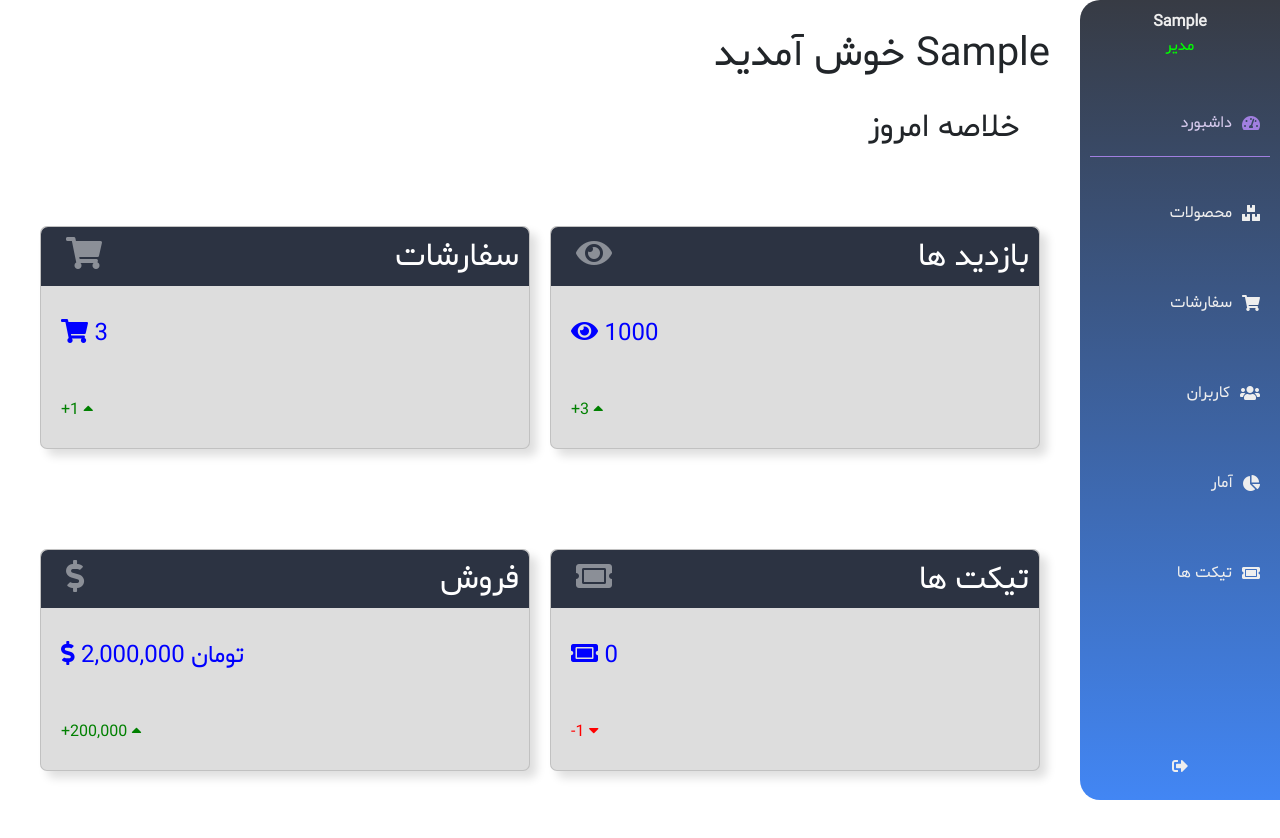
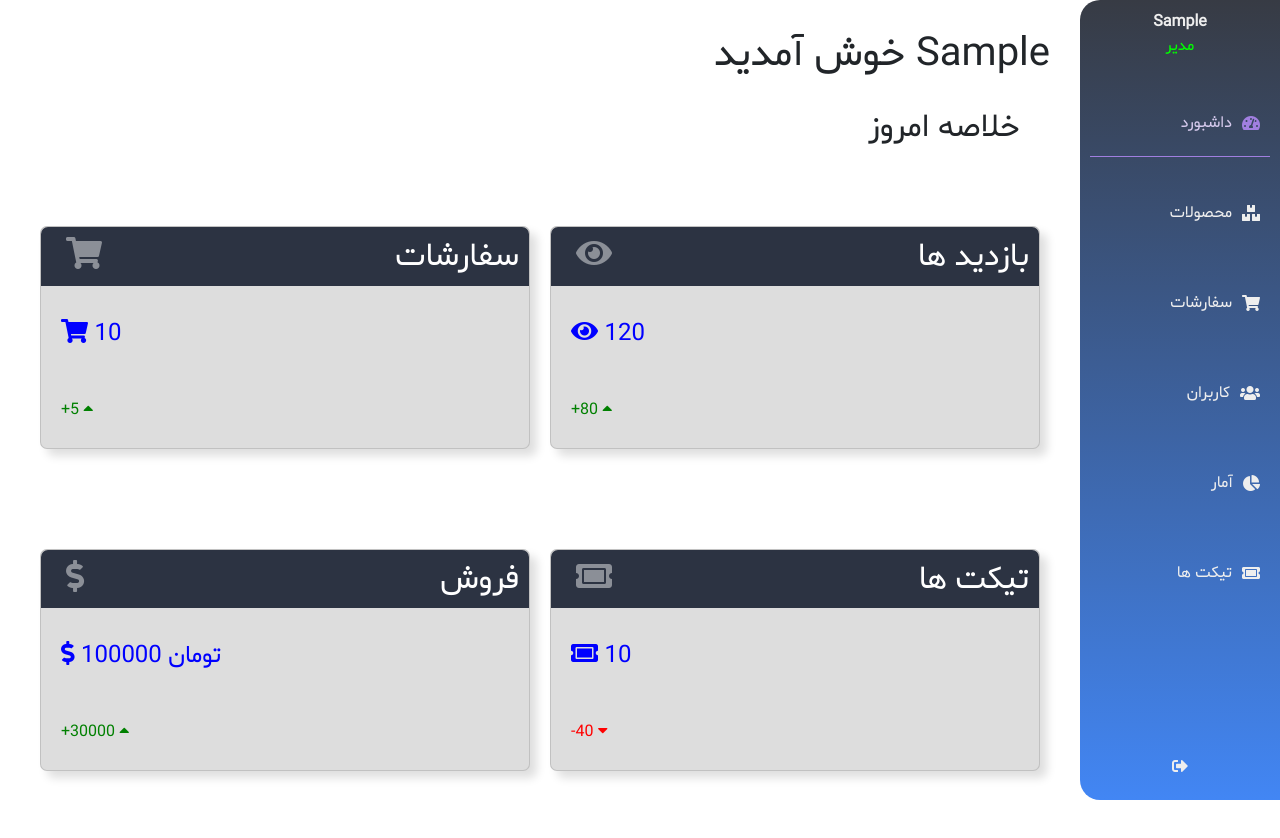
Before and after one commit to Aka-Amir/online-shop, an Angular app in the folder admin-dashboard/: page /dashboard in a window 1280 px wide. Both pictures are taken after typing "Sample", "Sample123" into the empty fields and a click on the button "ورود". Shown: the top 838 px of the page. Built offline with nearby package versions, Linux system fonts and the light colour scheme; no server answers.

Commit message:
Dashboard: dynamic data

```diff
--- /dev/null
+++ b/admin-dashboard/src/app/core/Api/ApiRoutes.ts
@@ -0,0 +1,15 @@
+const ApiServer = "http:/localhost";
+const ApiPort = ":3000";
+const ApiAdress = ApiServer + ApiPort;
+const ApiUsers = ApiAdress + "/user";
+const ApiAdmin = ApiAdress + "/admin";
+
+export const AdminRoutes = {
+    TOKEN : ApiAdmin + "/token",
+    LOGIN : ApiAdmin + "/login",
+    VIEWS : ApiAdmin + "/views",
+    ORDERS_COUNT : ApiAdmin + "/orderscount",
+    INCOME : ApiAdmin + "/income",
+    TICKET_COUNT : ApiAdmin + "/ticketcount",
+
+}
--- a/admin-dashboard/src/app/core/guard.module.ts
+++ b/admin-dashboard/src/app/core/guard.module.ts
@@ -4,11 +4,12 @@ import { LogGuard } from './guards/log.guard';
 import { LoginService } from './service/login.service';
 import { ProductsService } from './service/products.service';
 import { OrderService } from './service/orders.service';
+import { DashboardService } from './service/Dashboard.service';
 import { HttpClientModule } from '@angular/common/http';
 import { UsersService } from './service/users.service';
 
 @NgModule({
     imports: [CommonModule, HttpClientModule],
-    providers: [LogGuard, LoginService, ProductsService, OrderService , UsersService]
+    providers: [LogGuard, LoginService, ProductsService, OrderService , UsersService, DashboardService]
 })
 export class GuardModule { }
--- /dev/null
+++ b/admin-dashboard/src/app/core/service/Dashboard.service.ts
@@ -0,0 +1,50 @@
+import { Injectable } from '@angular/core';
+import { HttpClient } from '@angular/common/http';
+import { AdminRoutes } from '../Api/ApiRoutes';
+
+@Injectable({
+  providedIn: 'root',
+})
+export class DashboardService {
+  constructor(private http: HttpClient) {}
+  getViews(token: string) {
+    const response = this.http.post(AdminRoutes.VIEWS, {
+      token: token
+    });
+    // return response;
+    return {
+      toDay: 120,
+      tomorrow: 40
+    }
+  }
+  getOrderCount(token: string) {
+    const response = this.http.post(AdminRoutes.ORDERS_COUNT, {
+      token: token
+    });
+    // return response;
+    return {
+      toDay: 10,
+      tomorrow: 5
+    }
+  }
+  getIncome(token: string) {
+    const response = this.http.post(AdminRoutes.INCOME, {
+      token: token
+    });
+    // return response;
+    return {
+      toDay: 100000,
+      tomorrow: 70000
+    }
+  }
+  getTicketsCount(token: string) {
+    const response = this.http.post(AdminRoutes.TICKET_COUNT, {
+      token: token
+    });
+    // return response;
+    return {
+      toDay: 10,
+      tomorrow: 50
+    }
+  }
+}
--- a/admin-dashboard/src/app/pages/first-page/components/dashboard/dashboard.component.html
+++ b/admin-dashboard/src/app/pages/first-page/components/dashboard/dashboard.component.html
@@ -7,46 +7,58 @@
 <div class="userCard">
   <div class="card">
     <h4 class="headline">
-            بازدید ها <i class="fas fa-eye"></i>
+      بازدید ها
+      <i class="fas fa-eye"></i>
     </h4>
     <p class="value">
-            <i class="fas fa-eye"></i> 1000
+      <i class="fas fa-eye"></i>
+      {{ views.toDay }}
     </p>
-        <p class="total green">
-            +3 <i class="fas fa-caret-up"></i>
+    <p [class]="['total', ((views.toDay - views.tomorrow) >= 0? 'green': 'red')]">
+      {{(views.toDay - views.tomorrow) >= 0? "+": "" }}{{views.toDay - views.tomorrow}}
+      <i class="fas fa-caret-up"></i>
     </p>
   </div>
   <div class="card">
     <h4 class="headline">
-            سفارشات <i class="fas fa-shopping-cart"></i>
+      سفارشات
+      <i class="fas fa-shopping-cart"></i>
     </h4>
     <p class="value">
-            <i class="fas fa-shopping-cart"></i> 3
+      <i class="fas fa-shopping-cart"></i>
+      {{ ordersCount.toDay }}
     </p>
-        <p class="total green">
-            +1 <i class="fas fa-caret-up"></i>
+    <p [class]="['total', ((ordersCount.toDay - ordersCount.tomorrow) >= 0? 'green': 'red')]">
+      {{(ordersCount.toDay - ordersCount.tomorrow) >= 0? "+": "" }}{{ordersCount.toDay - ordersCount.tomorrow}}
+      <i class="fas fa-caret-up"></i>
     </p>
   </div>
   <div class="card">
     <h4 class="headline">
-            تیکت ها <i class="fas fa-ticket-alt"></i>
+      تیکت ها
+      <i class="fas fa-ticket-alt"></i>
     </h4>
     <p class="value">
-            <i class="fas fa-ticket-alt"></i> 0
+      <i class="fas fa-ticket-alt"></i>
+      {{ ticketsCount.toDay }}
     </p>
-        <p class="total red">
-            -1 <i class="fas fa-caret-down"></i>
+    <p [class]="['total', ((ticketsCount.toDay - ticketsCount.tomorrow) >= 0? 'green': 'red')]"ticketsCount>
+      {{(ticketsCount.toDay -ticketsCount.tomorrow) >= 0? "+": "" }}{{ticketsCount.toDay -ticketsCount.tomorrow}}
+      <i class="fas fa-caret-down"></i>
     </p>
   </div>
   <div class="card">
     <h4 class="headline">
-            فروش <i class="fas fa-dollar-sign"></i>
+      فروش
+      <i class="fas fa-dollar-sign"></i>
     </h4>
     <p class="value">
-            <i class="fas fa-dollar-sign"></i> 2,000,000 تومان
+      <i class="fas fa-dollar-sign"></i>
+      {{ income.toDay }} تومان
     </p>
-        <p class="total green">
-            +200,000 <i class="fas fa-caret-up"></i>
+    <p [class]="['total', ((income.toDay - income.tomorrow) >= 0? 'green': 'red')]">
+      {{(income.toDay - income.tomorrow) >= 0? "+": "" }}{{income.toDay - income.tomorrow}}
+      <i class="fas fa-caret-up"></i>
     </p>
   </div>
 </div>
--- a/admin-dashboard/src/app/pages/first-page/components/dashboard/dashboard.component.ts
+++ b/admin-dashboard/src/app/pages/first-page/components/dashboard/dashboard.component.ts
@@ -1,18 +1,30 @@
 import { Component, OnInit } from '@angular/core';
 import { UserInfo } from 'shared/models/user-info.interface';
+import { DashboardService } from '../../../../core/service/Dashboard.service';
+interface DashboardStatics {
+  toDay: number;
+  tomorrow: number;
+}
 
 @Component({
-    selector: 'app-dashboard',
-    templateUrl: './dashboard.component.html',
-    styleUrls: ['./dashboard.component.scss']
+  selector: 'app-dashboard',
+  templateUrl: './dashboard.component.html',
+  styleUrls: ['./dashboard.component.scss'],
 })
 export class DashBoardComponent implements OnInit {
+  user: UserInfo;
+  income: DashboardStatics;
+  ordersCount: DashboardStatics;
+  ticketsCount: DashboardStatics;
+  views: DashboardStatics;
 
-    user: UserInfo;
+  constructor(private DS: DashboardService) {
+    this.user = JSON.parse(localStorage.getItem('userInfo'));
+    this.income = this.DS.getIncome('');
+    this.ordersCount = this.DS.getOrderCount('');
+    this.ticketsCount = this.DS.getTicketsCount('');
+    this.views = this.DS.getViews('');
+  }
 
-    constructor() {
-        this.user = JSON.parse(localStorage.getItem('userInfo'));
-    }
-
-    ngOnInit(): void { }
+  ngOnInit(): void {}
 }
```
Lines whose indentation alone changed are shown as unchanged.
